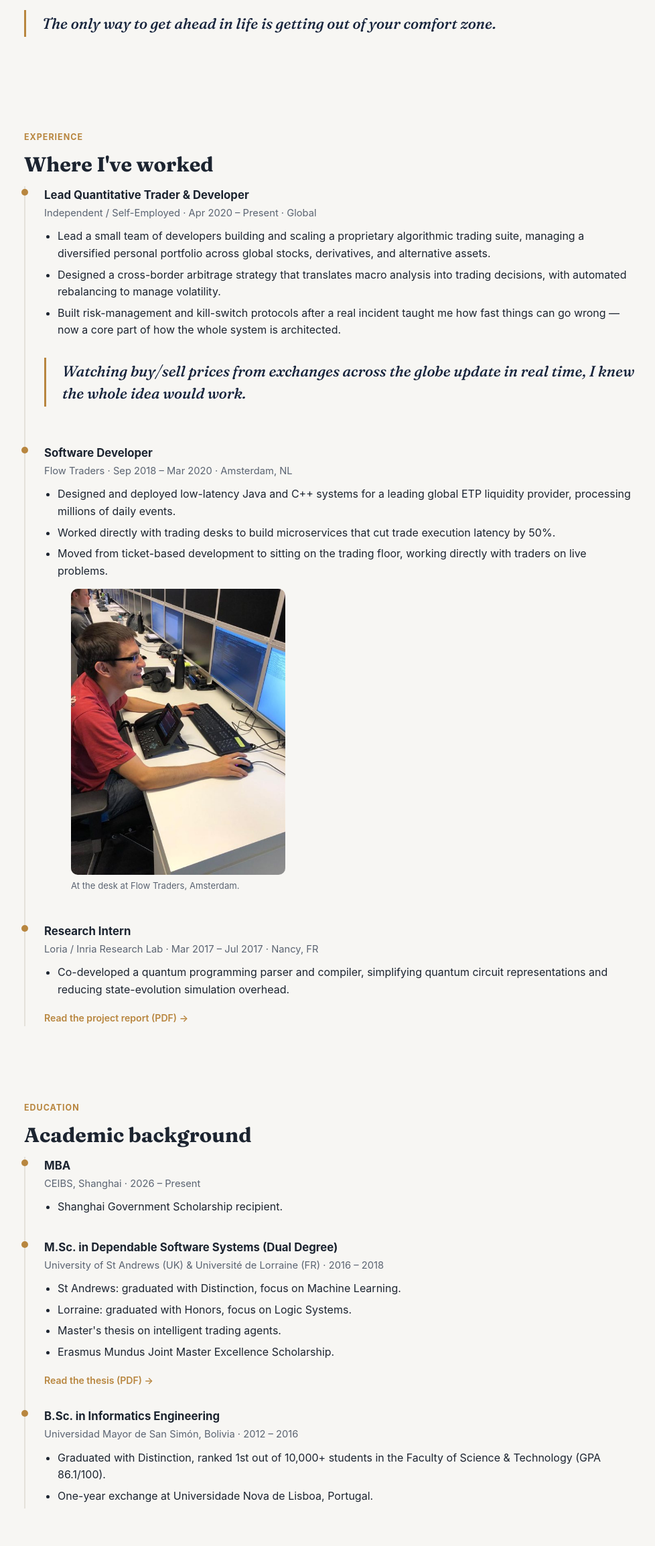
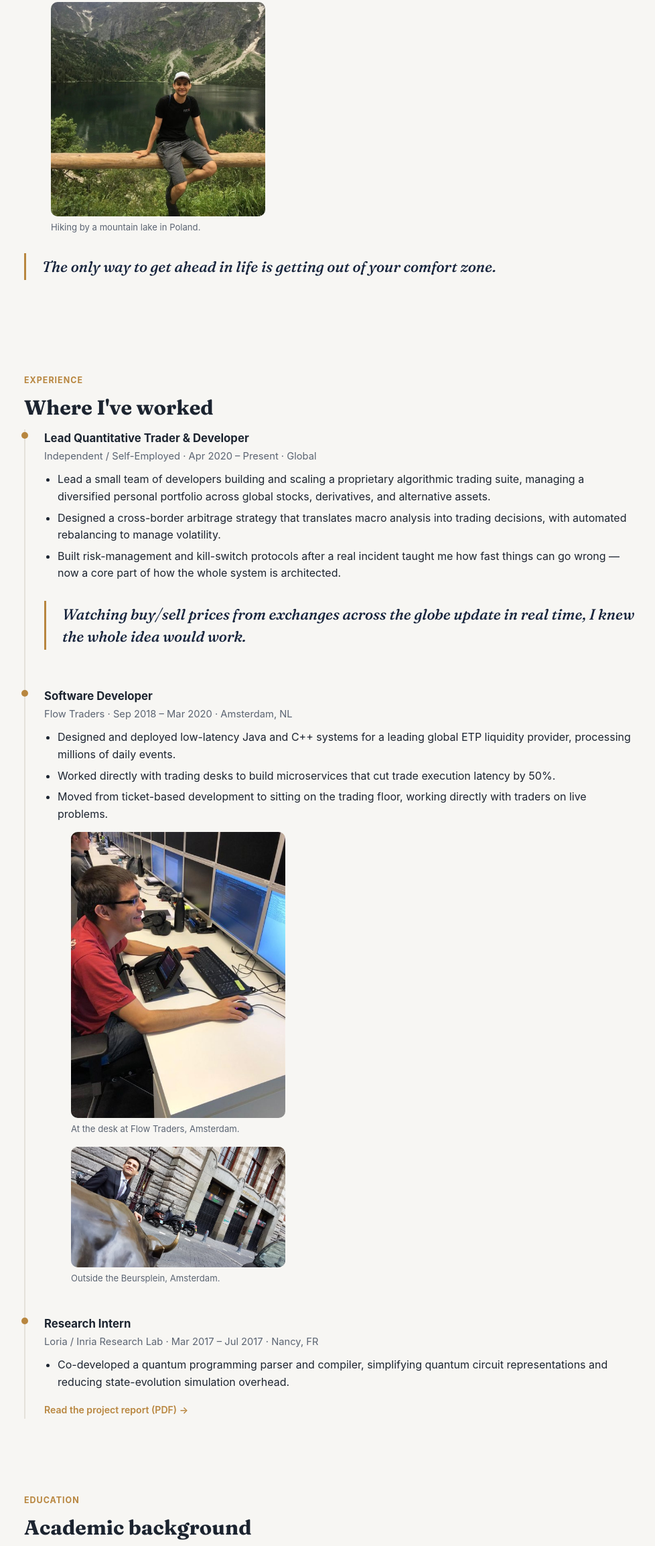
Before and after one commit to davidzonn/davidzonn.github.io, a plain HTML site: page index.html in a window 1280 px wide. Shown: the part 1376-3684 px from the top of the page at 67% size, without its empty margins (148-1126 px from the left). Drawn offline with Linux system fonts and the light colour scheme.

Commit message:
Move personal photos to About/Experience; stage logo slots in tool cards
Added photos and captions to the timeline section, enhancing visual storytelling.

```diff
--- a/index.html
+++ b/index.html
@@ -72,6 +72,10 @@
       <p>In 2020 I went independent. I built my own algorithmic trading operation from scratch with a small team of developers, trading across global stocks, derivatives, and digital assets, and learning the hard way that risk management isn't optional &mdash; a feed error once cost me a month's profits in seconds, which is how I became very serious about kill-switches. My read on working for someone else is simple: for every dollar you make a company, you keep about ten cents of it. That's not unfair, just supply and demand &mdash; but it means choosing between uncertainty with real upside, or certainty with a fixed cut. I know which one I picked.</p>
       <p>Today I'm an MBA candidate at <strong>CEIBS</strong> in Shanghai, on a Shanghai Government Scholarship, working on the next step: moving from purely digital trading into physical trade between China, Europe, and South America. Outside of work, I'm fairly serious about languages and cultures &mdash; I've studied, lived, or worked in Spanish, Portuguese, French, English, and Dutch, and I'm now building up my Mandarin ahead of life in Shanghai.</p>
     </div>
+    <figure class="timeline-photo">
+      <img src="images/lake.jpg" alt="David Zonneveld Michel hiking by a mountain lake in Poland">
+      <figcaption>Hiking by a mountain lake in Poland.</figcaption>
+    </figure>
     <blockquote class="pull-quote">
       The only way to get ahead in life is getting out of your comfort zone.
     </blockquote>
@@ -106,6 +110,10 @@
         <figure class="timeline-photo">
           <img src="images/flow-traders.jpg" alt="David Zonneveld Michel at his desk at Flow Traders in Amsterdam">
           <figcaption>At the desk at Flow Traders, Amsterdam.</figcaption>
+        </figure>
+        <figure class="timeline-photo">
+          <img src="images/investing.jpg" alt="David outside the Beursplein in Amsterdam">
+          <figcaption>Outside the Beursplein, Amsterdam.</figcaption>
         </figure>
       </div>
       <div class="timeline-item">
@@ -192,7 +200,10 @@
     </div>
 
     <div class="tool-card">
-      <img src="images/lake.jpg" alt="David Zonneveld Michel hiking by a mountain lake in Poland">
+      <!-- Official logos go here. Add the logo files to images/logos/ then uncomment:
+      <img class="tool-logo" src="images/logos/preply.svg" alt="Preply logo">
+      <img class="tool-logo" src="images/logos/italki.svg" alt="Italki logo">
+      -->
       <div class="tool-body">
         <div class="tool-tag">Language Learning &mdash; Speaking Practice</div>
         <h3>Preply &amp; italki</h3>
@@ -210,7 +221,9 @@
     </div>
 
     <div class="tool-card">
-      <img src="images/investing.jpg" alt="David outside the Beursplein in Amsterdam">
+      <!-- Official logos go here. Add the logo files to images/logos/ then uncomment:
+      <img class="tool-logo" src="images/logos/interactive-brokers.svg" alt="Interactive-brokers logo">
+      -->
       <div class="tool-body">
         <div class="tool-tag">Investing &amp; Trading</div>
         <h3>Interactive Brokers</h3>
```
